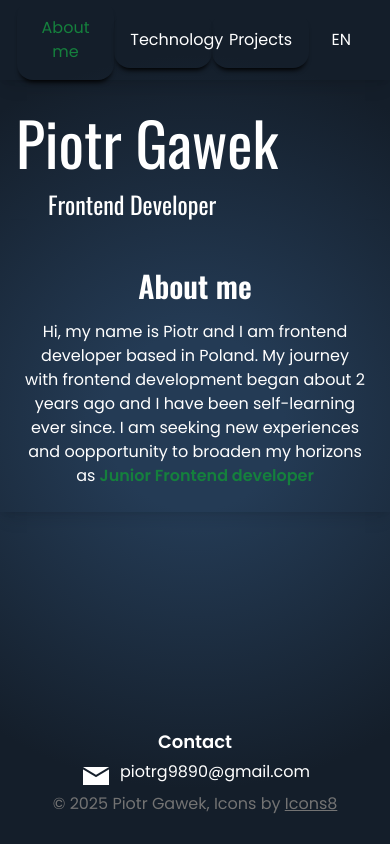
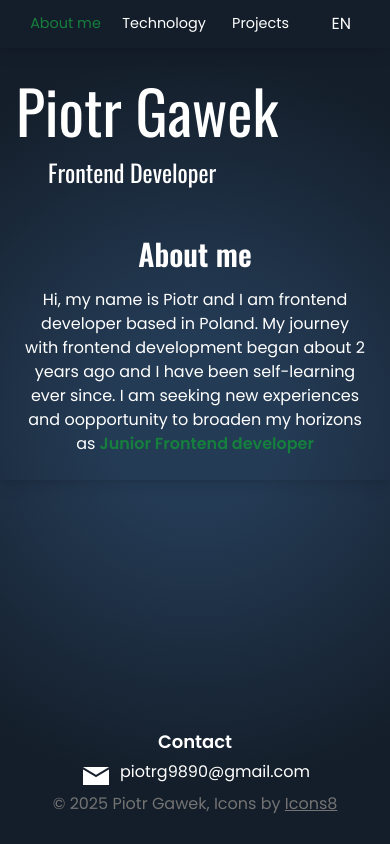
Before and after one commit to Garmah98/Portfolio, a React (Vite) app: page / in a window 390 px wide. Built offline with nearby package versions, Linux system fonts and the light colour scheme.

Commit message:
Fixed navigation spacing and shadows on small devices

```diff
--- a/src/index.css
+++ b/src/index.css
@@ -38,9 +38,13 @@ nav a:hover,
 a:focus {
     transform: scale(0.95);
 }
-
+@media screen and (max-width:400px){
+    #mainNav a {
+        font-size: .9rem;
+    }
+}
 @media screen and (max-width: 1280px) {
-    nav a {
+    #mainNav a {
         padding: 0.5rem;
         border-radius: 0;
         width: 25%;
```
